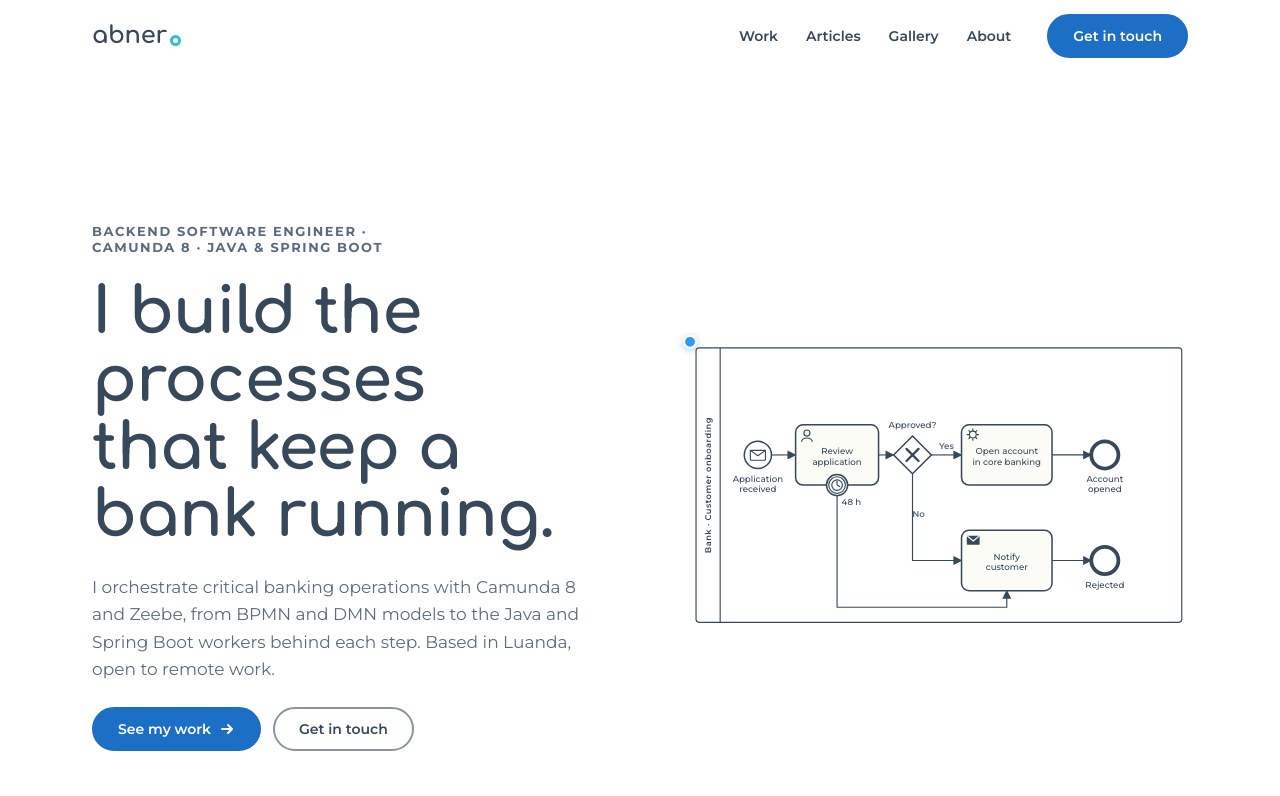
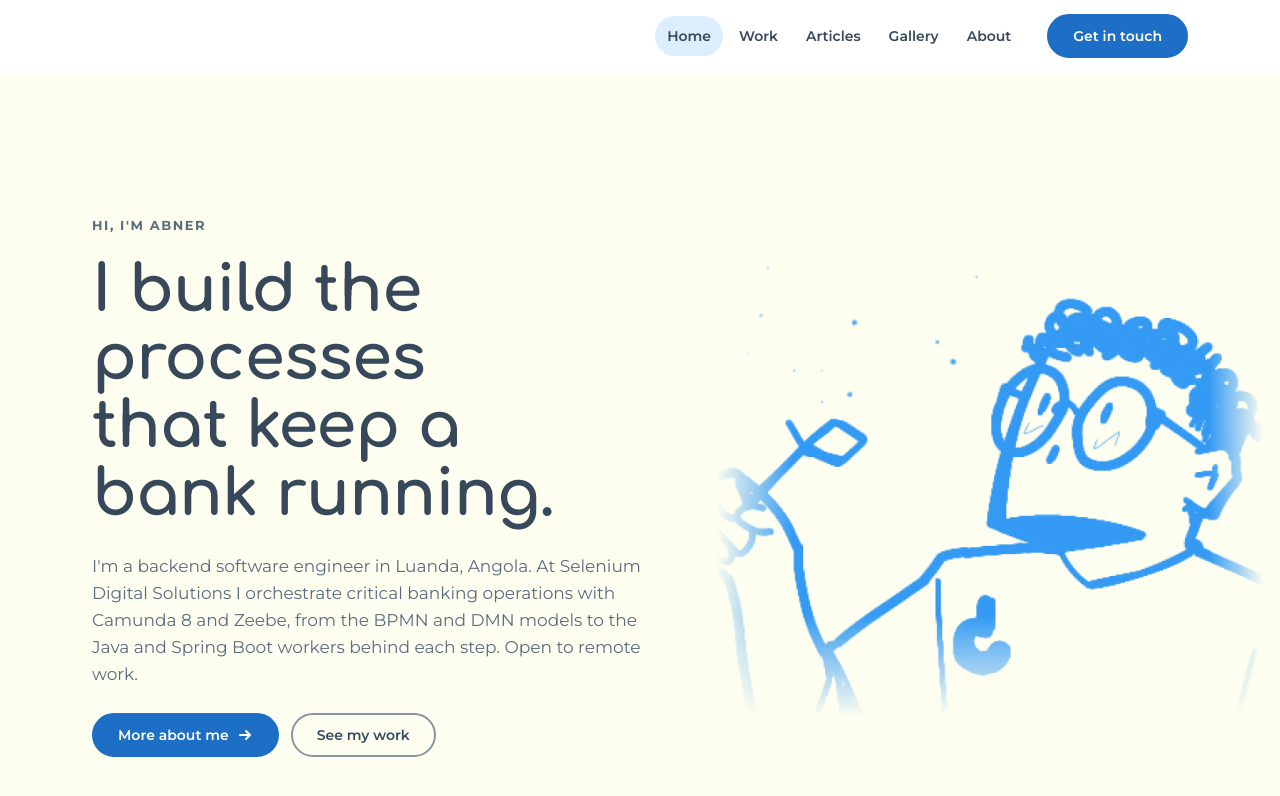
Before and after one commit to jedin01/jedin01, a Jekyll site: the page built from index.html, in a window 1280 px wide and 900 px high. Shown: the top 796 px of the window. Built offline with Jekyll 4.4.1, drawn with Linux system fonts in a browser that asks for light colours; some of the changed text lies outside the part shown.

Commit message:
Topo da página inicial com o personagem e sem o logo no cabeçalho
O topo passa a apresentar quem sou, com o desenho à direita. O diagrama BPMN
desce para uma secção própria e o menu ganha o link Home.

Co-Authored-By: Claude Opus 5.5 <noreply@anthropic.com>
Claude-Session: https://claude.ai/code/session_01VCsnxdWecjaDKR21mmRSd4

```diff
--- a/_includes/mascot.html
+++ b/_includes/mascot.html
@@ -1,5 +1,5 @@
         <figure class="mascot-card reveal" data-bubbles data-origin="22 38" data-palette="blue bubble" data-size="8 30" data-spread="0.05 0.6" data-fill>
-          <img src="{{ '/assets/img/mascote.png' | relative_url }}" width="623" height="520" alt="Hand-drawn illustration of Abner: glasses, curly hair, blowing soap bubbles." loading="lazy">
+          <img src="{{ '/assets/img/mascote.png' | relative_url }}" width="623" height="520" alt="Hand-drawn illustration of Abner: glasses, curly hair, blowing soap bubbles." {% if include.eager %}fetchpriority="high"{% else %}loading="lazy"{% endif %}>
           <span class="dot static" aria-hidden="true" style="--d:36px;--c:var(--brand-blue);left:20%;top:10%"></span>
           <span class="dot static" aria-hidden="true" style="--d:20px;--c:var(--brand-blue);left:36%;top:4%"></span>
         </figure>
--- a/_layouts/default.html
+++ b/_layouts/default.html
@@ -41,9 +41,8 @@
 
   <header class="site-header" id="topo">
     <div class="container">
-      <a class="brand" href="{{ '/' | relative_url }}" aria-label="{{ site.author.name }}, home"><span class="wordmark">abner<span class="wordmark-dot" aria-hidden="true"></span></span></a>
-
       <nav class="nav" id="nav" aria-label="Main">
+        <a href="{{ '/' | relative_url }}"{% if page.nav == 'home' %} aria-current="page"{% endif %}>Home</a>
         <a href="{{ '/work/' | relative_url }}"{% if page.nav == 'work' %} aria-current="page"{% endif %}>Work</a>
         <a href="{{ '/articles/' | relative_url }}"{% if page.nav == 'articles' %} aria-current="page"{% endif %}>Articles</a>
         <a href="{{ '/gallery/' | relative_url }}"{% if page.nav == 'gallery' %} aria-current="page"{% endif %}>Gallery</a>
--- a/assets/css/styles.css
+++ b/assets/css/styles.css
@@ -179,9 +179,8 @@ p { margin: 0; }
 }
 .site-header.is-scrolled { border-bottom-color: var(--line); box-shadow: 0 8px 24px -20px rgba(55, 72, 91, .4); }
 
-.site-header .container { display: flex; align-items: center; gap: var(--space-6); min-height: 72px; }
+.site-header .container { display: flex; align-items: center; justify-content: flex-end; gap: var(--space-6); min-height: 72px; }
 
-.brand { display: inline-flex; align-items: center; text-decoration: none; margin-right: auto; }
 /* Assinatura: o nome em Comfortaa com um anel no lugar do ponto */
 .wordmark { display: inline-flex; align-items: flex-end; gap: 3px; font: 700 24px/1 var(--font-round); color: var(--ink); letter-spacing: -.01em; }
 .wordmark-dot { width: 11px; height: 11px; margin-bottom: 2px; border-radius: 50%; border: 3px solid var(--brand-teal); }
@@ -283,11 +282,21 @@ p { margin: 0; }
   border: solid var(--c); will-change: transform, opacity;
 }
 
+/* Topo da página inicial: apresentação com o personagem à direita */
+.hero--intro .container { grid-template-columns: 1.1fr .9fr; }
+.hero--intro .mascot-card { width: 100%; max-height: calc(100svh - 72px - 48px); justify-self: end; }
+@media (min-width: 881px) {
+  .hero--intro .mascot-card { width: calc(100% + min(40%, (100vw - min(100vw, var(--container))) / 2 + var(--gutter) - 16px)); max-width: none; justify-self: start; }
+}
+.hero--intro .hero-copy .body-l { max-width: 560px; }
+.process-art { position: relative; aspect-ratio: 660 / 380; width: 100%; }
+
 /* Ecrãs menores (telemóveis e tablets na vertical, telemóveis deitados): sem o diagrama.
    O texto ocupa a largura e fica centrado na altura. */
 @media (orientation: portrait) and (max-width: 1100px), (max-width: 880px), (orientation: landscape) and (max-height: 500px) {
   .hero-art { display: none; }
   .hero .container { display: block; }
+  .hero--intro .mascot-card { width: min(100%, 440px); max-height: none; margin: var(--space-6) auto 0; }
   .hero-copy { gap: clamp(12px, 2.4vh, 28px); }
 }
 @media (orientation: portrait) and (max-width: 1100px) {
@@ -311,6 +320,7 @@ p { margin: 0; }
 /* Telemóvel deitado: pouca altura, texto compacto */
 @media (orientation: landscape) and (max-height: 500px) {
   .hero { padding-block: var(--space-4); }
+  .hero--intro .mascot-card { display: none; }
   .hero .eyebrow { display: none; }
   .hero .display-xl { font-size: clamp(26px, 7.5vh, 36px); }
   .hero-copy { gap: var(--space-3); }
--- a/index.html
+++ b/index.html
@@ -3,26 +3,23 @@ title: Home
 nav: home
 ---
     <!-- ============ HERO ============ -->
-    <section class="hero" aria-labelledby="hero-title">
+    <section class="hero hero--intro section--sunken" aria-labelledby="hero-title">
       <div class="container">
         <div class="hero-copy">
-          <p class="eyebrow">Backend Software Engineer&nbsp;· Camunda&nbsp;8&nbsp;· Java&nbsp;&amp; Spring Boot</p>
+          <p class="eyebrow">Hi, I'm Abner</p>
           <h1 class="display-xl" id="hero-title">I build the processes that keep a bank running.</h1>
-          <p class="body-l">I orchestrate critical banking operations with Camunda 8 and Zeebe, from BPMN and DMN models to the Java and Spring Boot workers behind each step. Based in Luanda, open to remote work.</p>
+          <p class="body-l">I'm a backend software engineer in Luanda, Angola. At Selenium Digital Solutions I orchestrate critical banking operations with Camunda 8 and Zeebe, from the BPMN and DMN models to the Java and Spring Boot workers behind each step. Open to remote work.</p>
           <div class="hero-actions">
-            <a class="btn" href="{{ '/work/' | relative_url }}">See my work{% include arrow.html %}</a>
-            <a class="btn btn--ghost" href="#contact">Get in touch</a>
+            <a class="btn" href="{{ '/about/' | relative_url }}">More about me{% include arrow.html %}</a>
+            <a class="btn btn--ghost" href="{{ '/work/' | relative_url }}">See my work</a>
           </div>
         </div>
-
-        <div class="hero-art" data-parallax="0.06">
-          {% include bpmn.html %}
-        </div>
+{% include mascot.html eager=true %}
       </div>
     </section>
 
     <!-- ============ WHAT I DO ============ -->
-    <section class="section section--sunken" aria-labelledby="work-title">
+    <section class="section" aria-labelledby="work-title">
       <div class="container">
         <div class="section-head reveal">
           <p class="eyebrow">What I do</p>
@@ -79,7 +76,7 @@ nav: home
     </section>
 
     <!-- ============ FEATURED WORK ============ -->
-    <section class="section" aria-labelledby="featured-title">
+    <section class="section section--sunken" aria-labelledby="featured-title">
       <div class="container">
         <div class="section-row reveal">
           <div class="section-head">
@@ -97,24 +94,26 @@ nav: home
       </div>
     </section>
 
-    <!-- ============ MEET ME ============ -->
-    <section class="section section--sunken" aria-labelledby="meet-title">
+    <!-- ============ PROCESS ============ -->
+    <section class="section" aria-labelledby="process-title">
       <div class="container about">
         <div class="about-copy reveal">
-          <p class="eyebrow">Hi, I'm Abner</p>
-          <h2 class="display-l" id="meet-title">Curious about what runs behind the scenes.</h2>
-          <p class="body-l">I enjoy the parts most people skip: extending a gateway, running Keycloak and Docker in our own environments, reading the engine docs until the why makes sense. Before Camunda I shipped PHP, Laravel and Next.js systems and taught data modeling.</p>
+          <p class="eyebrow">How I think</p>
+          <h2 class="display-l" id="process-title">Every step modeled, every step running.</h2>
+          <p class="body-l">An application arrives, someone reviews it within 48 hours, a gateway decides, and a worker either opens the account in core banking or the customer hears why not. I draw that in BPMN 2.0 with the people who own the process, then write the code that makes each box run on Zeebe.</p>
           <div class="hero-actions">
-            <a class="btn" href="{{ '/about/' | relative_url }}">More about me{% include arrow.html %}</a>
+            <a class="btn" href="{{ '/articles/' | relative_url }}">Read my notes{% include arrow.html %}</a>
             <a class="btn btn--ghost" href="{{ '/gallery/' | relative_url }}">See the gallery</a>
           </div>
         </div>
-{% include mascot.html %}
+        <div class="process-art reveal" data-parallax="0.04">
+          {% include bpmn.html %}
+        </div>
       </div>
     </section>
 
     <!-- ============ LATEST ARTICLES ============ -->
-    <section class="section" aria-labelledby="latest-title">
+    <section class="section section--sunken" aria-labelledby="latest-title">
       <div class="container">
         <div class="section-row reveal">
           <div class="section-head">
```
